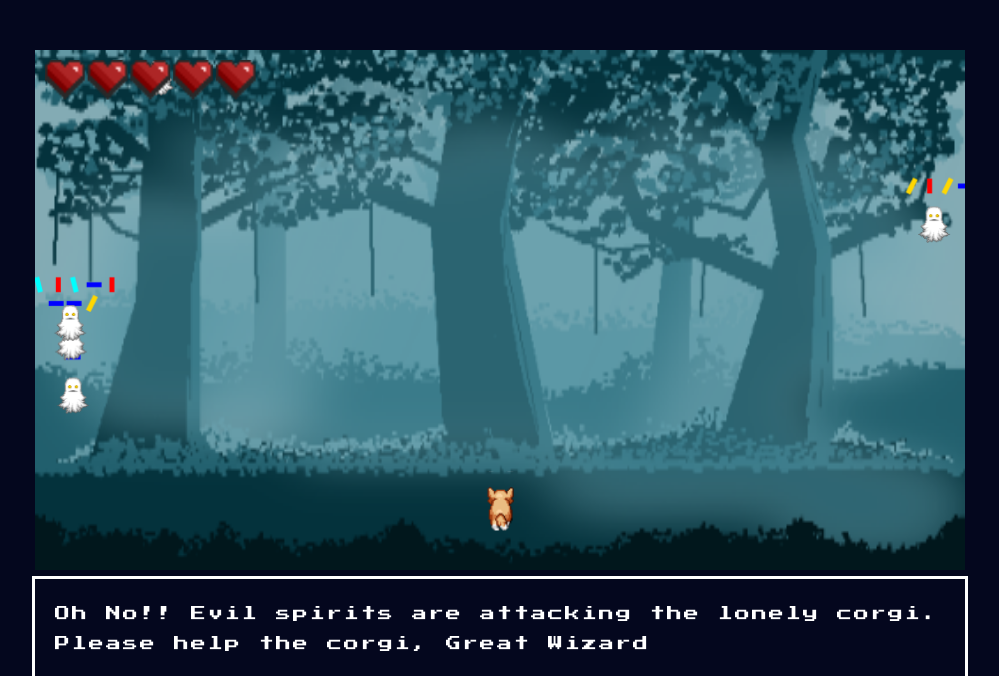
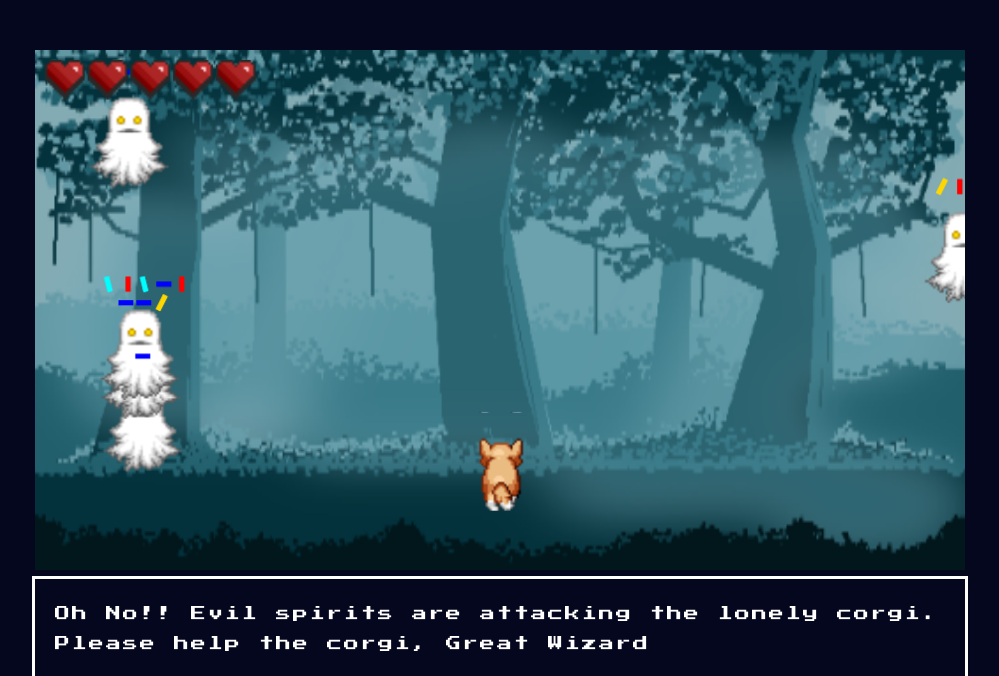
Before and after one commit to yuehanh/the_wizard_of_corgs, a website built with webpack: page index.html in a window 1280 px wide. Shown: the part 85-761 px from the top of the page, without its empty margins (140-1139 px from the left). Built offline with nearby package versions, Linux system fonts and the light colour scheme.

Commit message:
Change character dimension to size

```diff
--- a/index.html
+++ b/index.html
@@ -36,7 +36,7 @@
           </p>
 
           <p>
-            Cast the spell by holding down your mouse and drawing each patterns
+            Cast spells by holding down your mouse and drawing each patterns
             from left to right
           </p>
           <p>You can attack multiple spirits at the same time!!</p>
--- a/src/command.js
+++ b/src/command.js
@@ -70,7 +70,7 @@ export class Command {
     this.yLast = mousePos.y;
 
     //starting position of visible path
-
+    this.beginPath();
     this.ctx.moveTo(this.xStart, this.yStart);
   }
 
--- a/src/enemies.js
+++ b/src/enemies.js
@@ -6,11 +6,10 @@ export class Enemy {
     this.level = attr.level;
     this.health = [];
     this.game = attr.game;
-    this.width = attr.width;
-    this.height = attr.height;
+    this.size = attr.size;
     this.healthBar = new HealthBar(this);
     this.mainChar = this.game.mainChar;
-    this.targetPos = this.mainChar.pos;
+    this.targetPos = this.mainChar.center;
     this.image = attr.image;
     this.status = true;
     this.init();
@@ -32,14 +31,14 @@ export class Enemy {
   draw(ctx, image, frame) {
     ctx.drawImage(
       image,
-      0 + 48 * (Math.floor(frame / 20) % 4),
+      0 + 48 * (Math.floor(frame / 20) % 6),
       0,
       48,
       48,
       this.pos.x,
       this.pos.y,
-      this.width,
-      this.height
+      this.size,
+      this.size
     );
 
     this.drawHealth(ctx);
@@ -76,10 +75,10 @@ export class Enemy {
   isCollidedWith() {
     const mainChar = this.mainChar;
     return (
-      this.pos.x < mainChar.pos.x + mainChar.width &&
-      this.pos.x + this.width > mainChar.pos.x &&
-      this.pos.y < mainChar.pos.y + mainChar.height &&
-      this.pos.y + this.height > mainChar.pos.y
+      this.pos.x < mainChar.pos.x + mainChar.size &&
+      this.pos.x + this.size > mainChar.pos.x &&
+      this.pos.y < mainChar.pos.y + mainChar.size &&
+      this.pos.y + this.size > mainChar.pos.y
     );
   }
 }
--- a/src/game.js
+++ b/src/game.js
@@ -31,32 +31,27 @@ export class Game {
     this.addEnemy({
       level: 1,
       game: this,
-      width: 40,
-      height: 40,
+      size: 100,
     });
     this.addEnemy({
       level: 2,
       game: this,
-      width: 40,
-      height: 40,
+      size: 100,
     });
     this.addEnemy({
       level: 3,
       game: this,
-      width: 40,
-      height: 40,
+      size: 100,
     });
     this.addEnemy({
       level: 4,
       game: this,
-      width: 40,
-      height: 40,
+      size: 100,
     });
     this.addEnemy({
       level: 5,
       game: this,
-      width: 40,
-      height: 40,
+      size: 100,
     });
     this.animate();
   }
@@ -89,6 +84,9 @@ export class Game {
     for (const enemy of this.enemies) {
       enemy.draw(this.ctx, ghostSprites, this.frameId);
     }
+    for (const enemy of this.enemies) {
+      enemy.drawHealth(this.ctx);
+    }
     this.mainChar.draw(this.ctx, corgi, this.frameId);
     this.drawHearts();
   }
--- a/src/health_bar.js
+++ b/src/health_bar.js
@@ -23,7 +23,7 @@ export class HealthBar {
     this.width = this.enemy.health.length * this.SIZE;
     this.height = this.SIZE;
     this.y = this.enemy.pos.y - this.GAP - this.SIZE;
-    this.x = this.enemy.pos.x + this.enemy.width / 2 - this.width / 2;
+    this.x = this.enemy.pos.x + this.enemy.size / 2 - this.width / 2;
   }
   // x, y will always be the top left corner of the draw box
 
--- a/src/main_char.js
+++ b/src/main_char.js
@@ -1,22 +1,26 @@
-import { HealthBar } from "./health_bar";
 import { Vector } from "./vector";
 
 export class MainChar {
   constructor(game, image) {
-    this.OFFSET = 40;
     this.health = 5;
     this.game = game;
-    this.width = 60;
-    this.height = 60;
+    this.size = 100;
+    this.OFFSET = 60;
     this.pos = new Vector(
-      game.width / 2 - this.width / 2,
-      game.height - this.height - this.OFFSET
+      game.width / 2 - this.size / 2,
+      game.height - this.size - this.OFFSET
+    );
+
+    this.center = new Vector(
+      this.pos.x + this.size / 2,
+      this.pos.y + this.size / 2
     );
     this.image = image;
     this.frameSpeed = 20;
   }
 
   draw(ctx, image, frame) {
+    debugger;
     ctx.drawImage(
       image,
       0 + 48 * (Math.floor(frame / this.frameSpeed) % 3),
@@ -25,8 +29,8 @@ export class MainChar {
       48,
       this.pos.x,
       this.pos.y,
-      this.width,
-      this.height
+      this.size,
+      this.size
     );
     // this.drawHealth(ctx);
   }
```
Also changed, not shown: dist/bundle.js, dist/styles/style.css, src/display.js (added), src/sprites.js (added), 1 other file.
